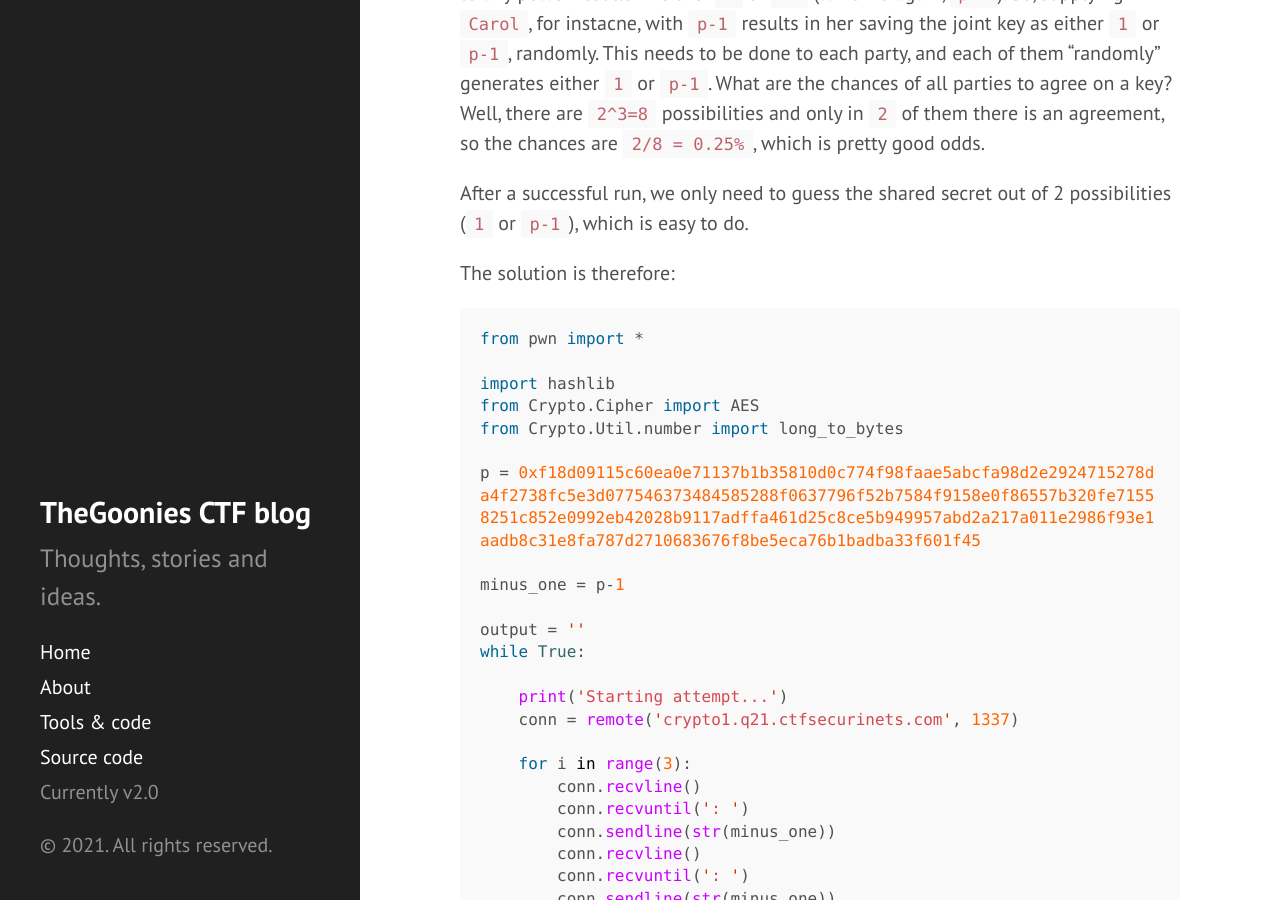
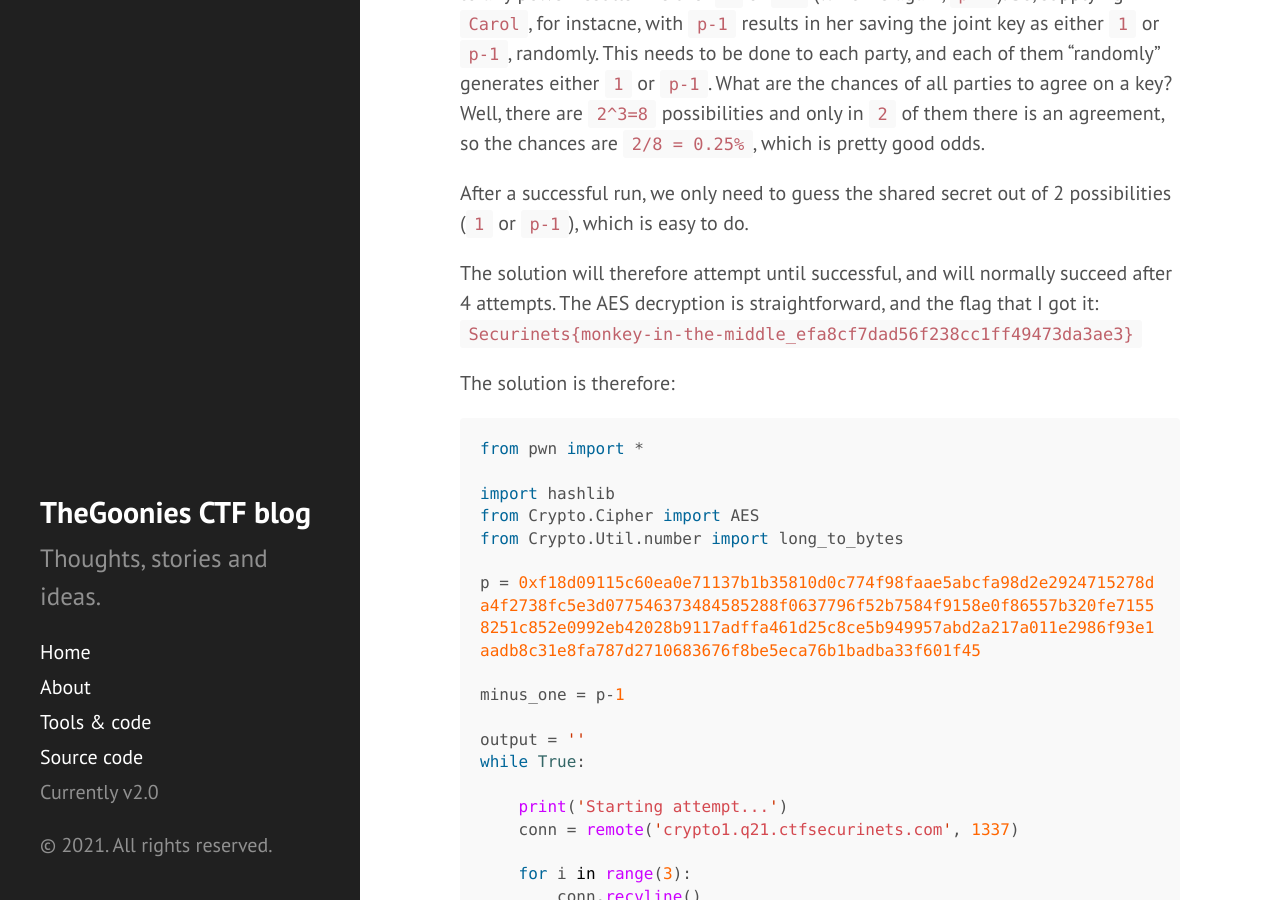
Before and after one commit to thegoonies/thegoonies.github.io, a Jekyll site: the page built from _posts/2021-03-21-securinetctf-2021-mitm.md, in a window 1280 px wide and 900 px high, scrolled down 1168 px. Built offline with Jekyll 4.4.1, drawn with Linux system fonts in a browser that asks for light colours; nearby versions of some CDN libraries.

Commit message:
Update 2021-03-21-securinetctf-2021-mitm.md

````diff
--- a/_posts/2021-03-21-securinetctf-2021-mitm.md
+++ b/_posts/2021-03-21-securinetctf-2021-mitm.md
@@ -33,6 +33,9 @@ This needs to be done to each party, and each of them "randomly" generates eithe
 What are the chances of all parties to agree on a key? Well, there are `2^3=8` possibilities and only in `2` of them there is an agreement, so the chances are `2/8 = 0.25%`, which is pretty good odds.
 
 After a successful run, we only need to guess the shared secret out of 2 possibilities (`1` or `p-1`), which is easy to do.
+
+The solution will therefore attempt until successful, and will normally succeed after 4 attempts.
+The AES decryption is straightforward, and the flag that I got it: `Securinets{monkey-in-the-middle_efa8cf7dad56f238cc1ff49473da3ae3}`
 
 The solution is therefore:
 ```python
````
